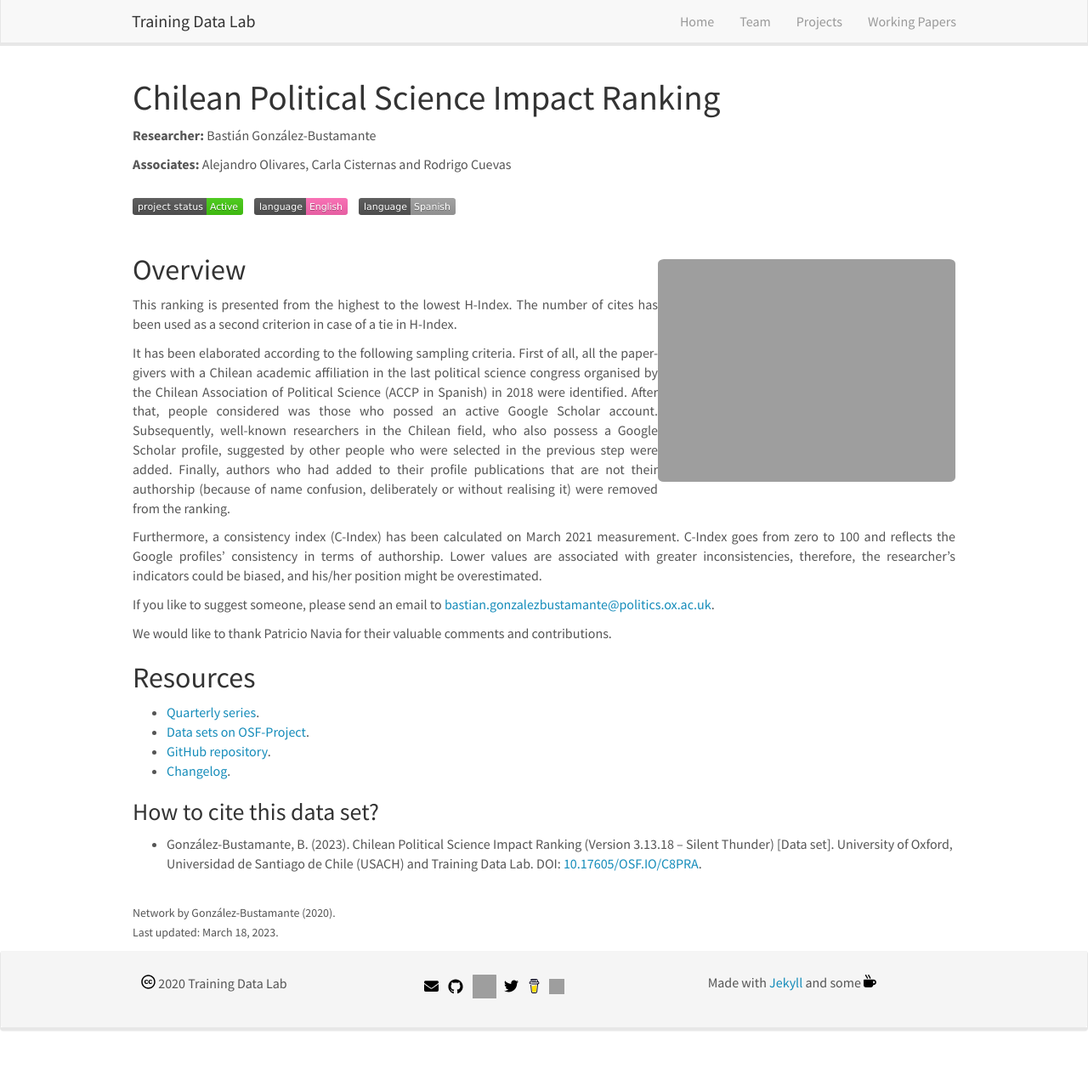
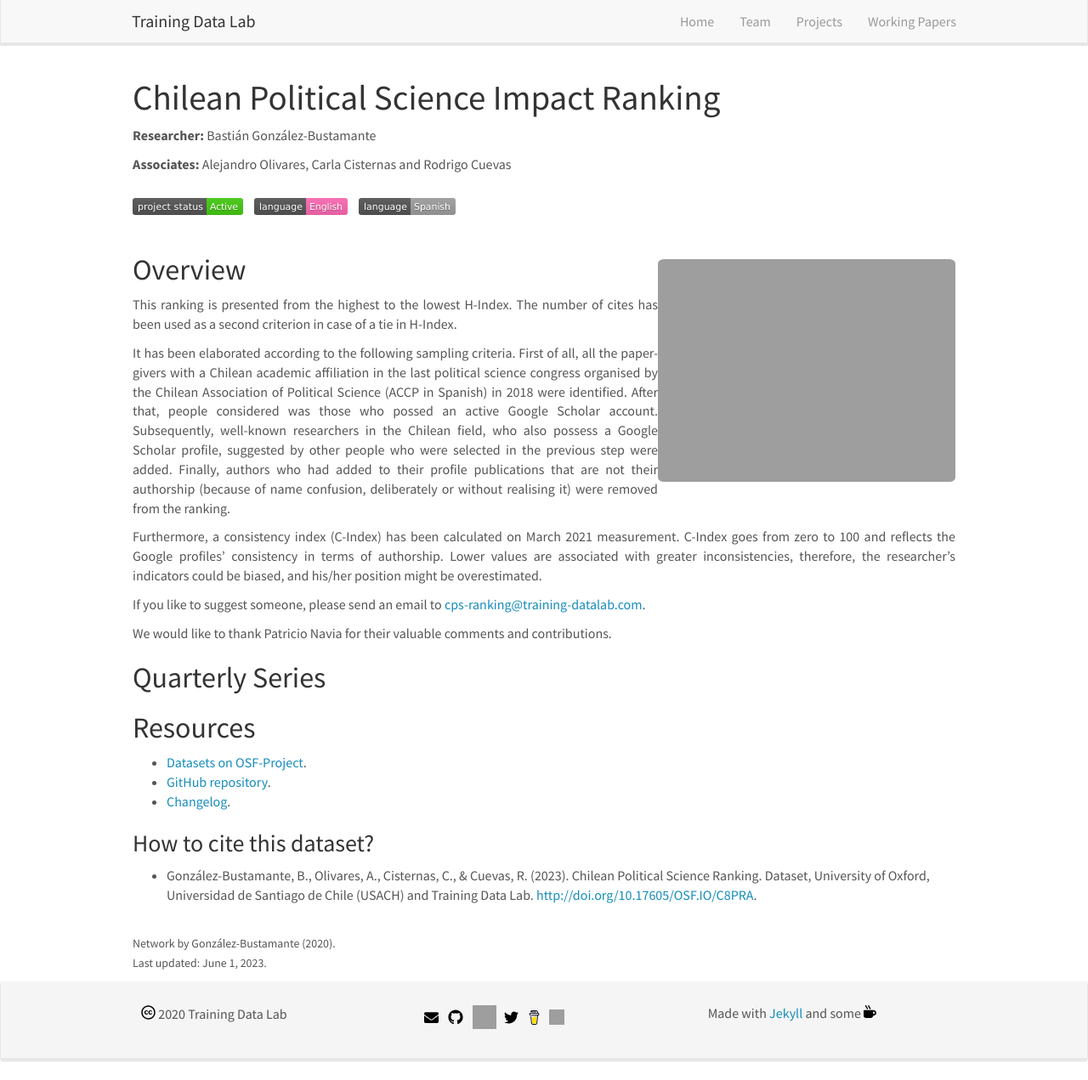
Before and after one commit to training-datalab/old-training-datalab.com, a Jekyll site: the page built from _pages/cps-ranking.md, in a window 1280 px wide and 1271 px high. Shown: the whole window at 85% size. Built offline with Jekyll 4.4.1, drawn with Linux system fonts in a browser that asks for light colours; nearby versions of some CDN libraries.

Commit message:
Update cps-ranking.md

```diff
--- a/_pages/cps-ranking.md
+++ b/_pages/cps-ranking.md
@@ -24,21 +24,22 @@ permalink: /projects/cps-ranking
 
 <p align="justify">Furthermore, a consistency index (C-Index) has been calculated on March 2021 measurement. C-Index goes from zero to 100 and reflects the Google profiles' consistency in terms of authorship. Lower values are associated with greater inconsistencies, therefore, the researcher’s indicators could be biased, and his/her position might be overestimated.</p>
 
-<p align="justify">If you like to suggest someone, please send an email to <a href="mailto:bastian.gonzalezbustamante@politics.ox.ac.uk">bastian.gonzalezbustamante@politics.ox.ac.uk</a>.</p>
+<p align="justify">If you like to suggest someone, please send an email to <a href="mailto:cps-ranking@training-datalab.com">cps-ranking@training-datalab.com</a>.</p>
 
 <p align="justify">We would like to thank Patricio Navia for their valuable comments and contributions.</p>
 
+## Quarterly Series
+
 ## Resources
 
-- <a href="https://bgonzalezbustamante.com/cps-ranking/" target="_blank">Quarterly series</a>.
-- <a href="http://doi.org/10.17605/OSF.IO/C8PRA" target="_blank">Data sets on OSF-Project</a>.
+- <a href="http://doi.org/10.17605/OSF.IO/C8PRA" target="_blank">Datasets on OSF-Project</a>.
 - <a href="https://github.com/bgonzalezbustamante/CPS-Ranking" target="_blank">GitHub repository</a>.
 - <a href="https://github.com/bgonzalezbustamante/CPS-Ranking/blob/master/CHANGELOG.md" target="_blank">Changelog</a>.
 
-### How to cite this data set?
+### How to cite this dataset?
 
-- González-Bustamante, B. (2023). Chilean Political Science Impact Ranking (Version 3.13.18 -- Silent Thunder) [Data set]. University of Oxford, Universidad de Santiago de Chile (USACH) and Training Data Lab. DOI: <a href="http://doi.org/10.17605/OSF.IO/C8PRA" target="_blank">10.17605/OSF.IO/C8PRA</a>.
+- González-Bustamante, B., Olivares, A., Cisternas, C., & Cuevas, R. (2023). Chilean Political Science Ranking. Dataset, University of Oxford, Universidad de Santiago de Chile (USACH) and Training Data Lab. <a href="http://doi.org/10.17605/OSF.IO/C8PRA" target="_blank">http://doi.org/10.17605/OSF.IO/C8PRA</a>.
 
 <br />
 <small>Network by González-Bustamante (2020).</small><br />
-<small>Last updated: March 18, 2023.</small>
+<small>Last updated: June 1, 2023.</small>
```
